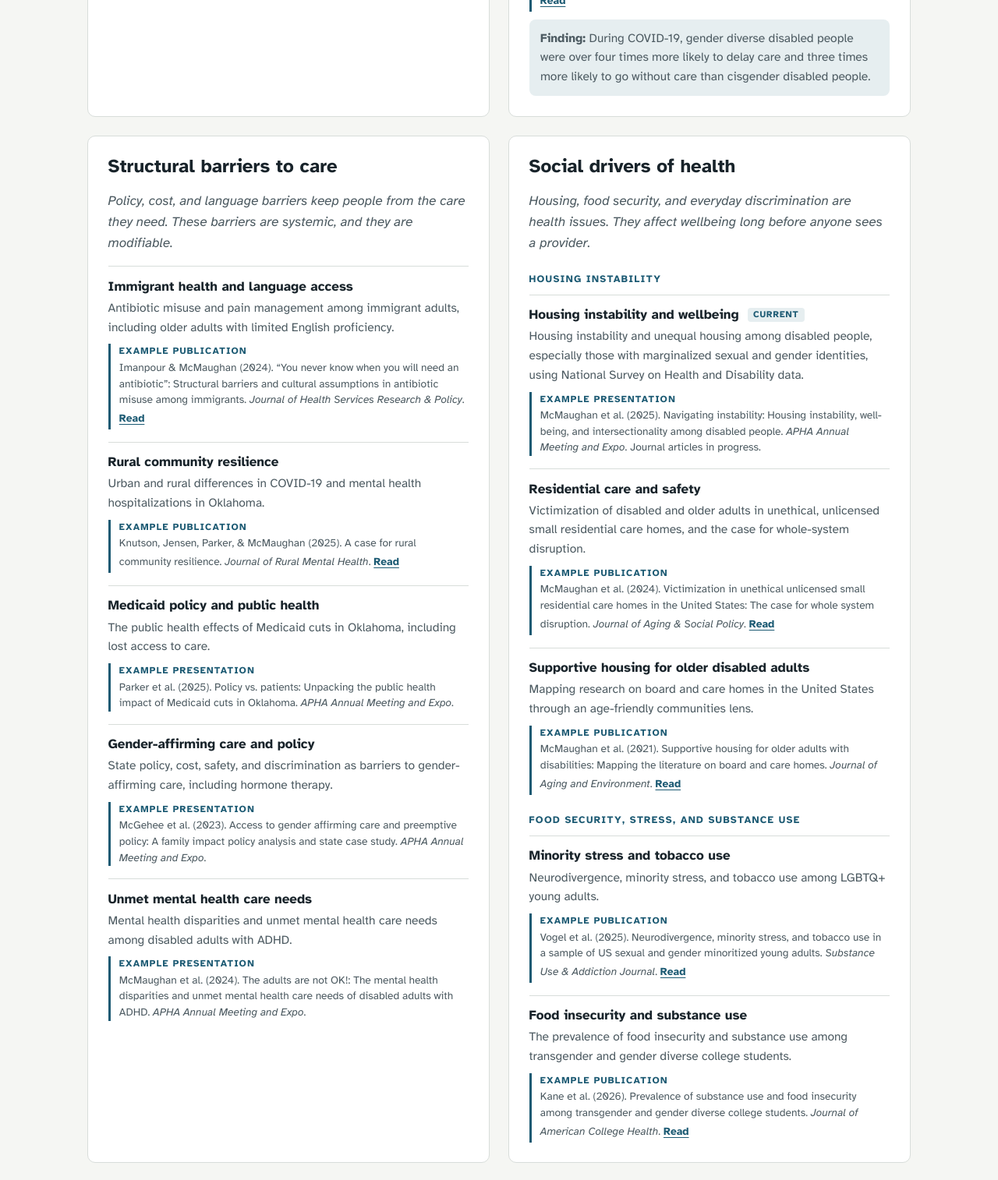
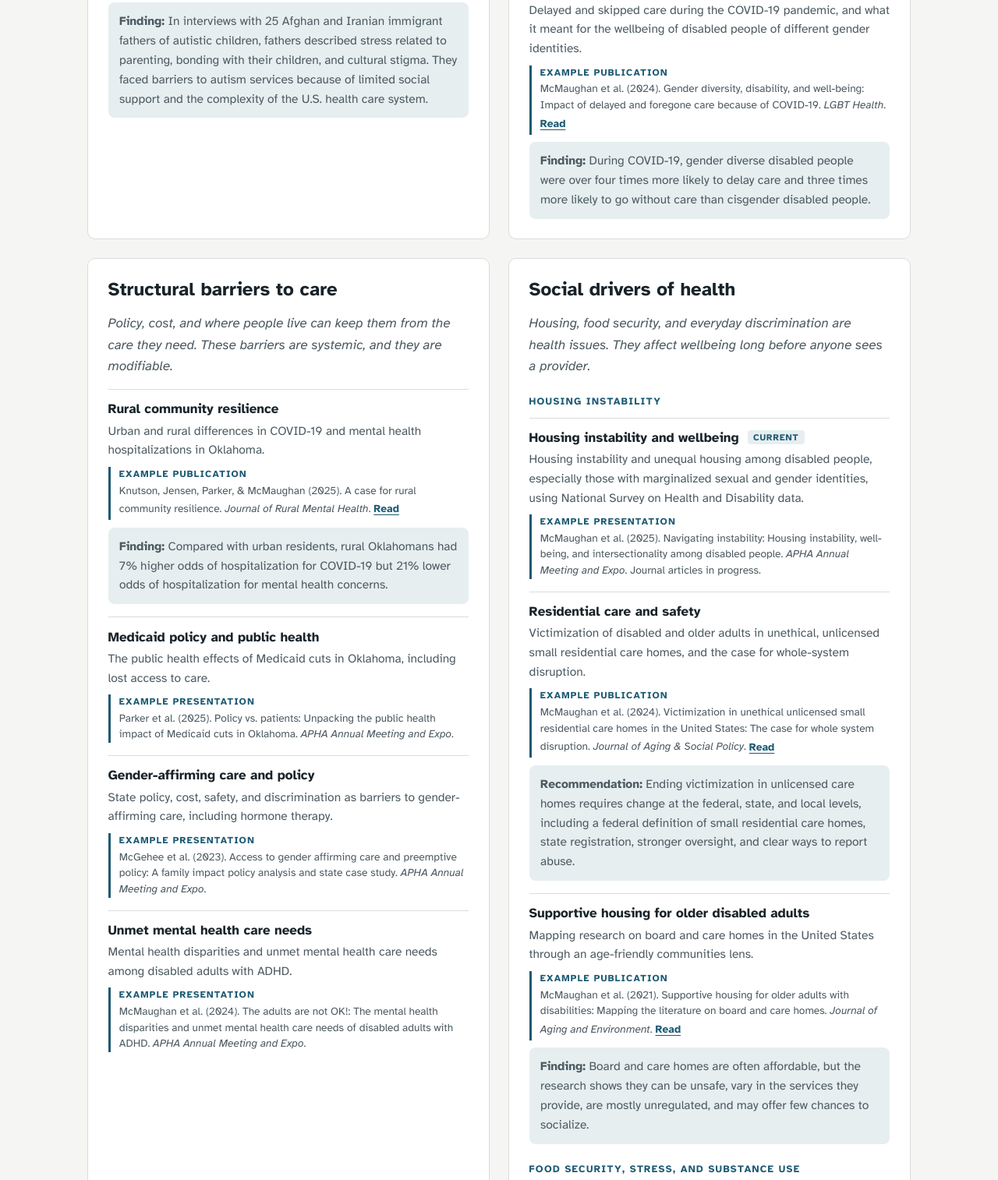
Before and after one commit to djmcmaughan/dwrc-website, a plain HTML site: page index.html in a window 1280 px wide. Shown: the part 1954-3468 px from the top of the page at 78% size. Drawn offline with Linux system fonts and the light colour scheme.

Commit message:
Add findings for each research paper; remove antibiotic use paper
Co-Authored-By: Claude Opus 5.5 <noreply@anthropic.com>
Claude-Session: https://claude.ai/code/session_01UUfieSbDqaBByLvSVYSbmw

```diff
--- a/index.html
+++ b/index.html
@@ -223,7 +223,7 @@ footer ul{display:flex;gap:1.1rem;list-style:none;padding:0;margin:0;flex-wrap:w
           <ul>
             <li><strong>Meaningful Social Inclusion study</strong><p>A community-based, mixed methods study of social inclusion and mental wellbeing among autistic adolescents and young adults. Autistic community members helped design it.</p><p class="cite"><span class="ex-label">Example publication</span>McMaughan et al. (2024). Meaningful social inclusion and mental well-being among autistic adolescents and emerging adults: Protocol for a community-based mixed methods study. <i>JMIR Research Protocols</i>. <a href="https://doi.org/10.2196/52658">Read<span class="sr-only"> McMaughan et al. (2024) in JMIR Research Protocols</span></a></p></li>
             <li><strong>Mental health hospitalizations</strong><p>Using national hospital discharge data, we examine how often autistic youth and young adults are hospitalized for mental health reasons and what those stays cost. High rates are a sign that community-based mental health care is missing.</p><p class="cite"><span class="ex-label">Example publication</span>McMaughan et al. (2023). Mental health–related hospitalizations among adolescents and emerging adults with autism in the United States. <i>Autism</i>. <a href="https://doi.org/10.1177/13623613221143592">Read<span class="sr-only"> McMaughan et al. (2023) in Autism</span></a></p><p class="finding"><b>Finding:</b> Autistic young people were almost 11 times more likely to be hospitalized for mental health reasons than young people with other complex and chronic conditions, and twice as likely as their peers without those conditions. These stays cost an estimated $106 million in 2016.</p></li>
-            <li><strong>Immigrant families and autism services</strong><p>Interviews with immigrant fathers of autistic children about what helped and what got in the way when they looked for services.</p><p class="cite"><span class="ex-label">Example publication</span>Imanpour, McGehee, &amp; McMaughan (2025). “As immigrants we are all lost in our autism journey.” <i>Research in Autism</i>. <a href="https://doi.org/10.1016/j.reia.2025.202588">Read<span class="sr-only"> Imanpour, McGehee, &amp; McMaughan (2025) in Research in Autism</span></a></p></li>
+            <li><strong>Immigrant families and autism services</strong><p>Interviews with immigrant fathers of autistic children about what helped and what got in the way when they looked for services.</p><p class="cite"><span class="ex-label">Example publication</span>Imanpour, McGehee, &amp; McMaughan (2025). “As immigrants we are all lost in our autism journey.” <i>Research in Autism</i>. <a href="https://doi.org/10.1016/j.reia.2025.202588">Read<span class="sr-only"> Imanpour, McGehee, &amp; McMaughan (2025) in Research in Autism</span></a></p><p class="finding"><b>Finding:</b> In interviews with 25 Afghan and Iranian immigrant fathers of autistic children, fathers described stress related to parenting, bonding with their children, and cultural stigma. They faced barriers to autism services because of limited social support and the complexity of the U.S. health care system.</p></li>
           </ul>
         </article>
         <article class="area">
@@ -231,16 +231,15 @@ footer ul{display:flex;gap:1.1rem;list-style:none;padding:0;margin:0;flex-wrap:w
           <p class="theme">Disabled LGBTQ+ people face compounding barriers in health care. We document where the system falls short and what needs to change.</p>
           <ul>
             <li><strong>National Survey on Health and Disability</strong><p>Discrimination and unmet health care needs among disabled adults, including transgender and gender diverse people.</p><p class="cite"><span class="ex-label">Example publication</span>Mulcahy et al. (2022). Gender identity, disability, and unmet healthcare needs among disabled people living in the community in the United States. <i>International Journal of Environmental Research and Public Health</i>. <a href="https://doi.org/10.3390/ijerph19052588">Read<span class="sr-only"> Mulcahy et al. (2022) in International Journal of Environmental Research and Public Health</span></a></p><p class="finding"><b>Finding:</b> Transgender people with disabilities are more likely to have unmet health care needs than cisgender people with disabilities.</p></li>
-            <li><strong>Experiences in health care</strong><p>Disabled sexual and gender minority patients, including autistic LGBTQ+ people, describe their interactions with health care providers.</p><p class="cite"><span class="ex-label">Example publication</span>Mulcahy et al. (2025). Experiences of patients with disabilities and sexual or gender minority status during healthcare interactions. <i>Journal of Public Health</i>. <a href="https://doi.org/10.1007/s10389-023-02145-3">Read<span class="sr-only"> Mulcahy et al. (2025) in Journal of Public Health</span></a></p></li>
+            <li><strong>Experiences in health care</strong><p>Disabled sexual and gender minority patients, including autistic LGBTQ+ people, describe their interactions with health care providers.</p><p class="cite"><span class="ex-label">Example publication</span>Mulcahy et al. (2025). Experiences of patients with disabilities and sexual or gender minority status during healthcare interactions. <i>Journal of Public Health</i>. <a href="https://doi.org/10.1007/s10389-023-02145-3">Read<span class="sr-only"> Mulcahy et al. (2025) in Journal of Public Health</span></a></p><p class="finding"><b>Finding:</b> Almost three in four (72.2%) LGBTQ+ people with disabilities avoided discussing their gender or sexual identity with their health care providers. Many described fear, distrust, and avoidance of care (40.1%) or having treatment dismissed or denied (30.5%).</p></li>
             <li><strong>COVID-19 and delayed care</strong><p>Delayed and skipped care during the COVID-19 pandemic, and what it meant for the wellbeing of disabled people of different gender identities.</p><p class="cite"><span class="ex-label">Example publication</span>McMaughan et al. (2024). Gender diversity, disability, and well-being: Impact of delayed and foregone care because of COVID-19. <i>LGBT Health</i>. <a href="https://doi.org/10.1089/lgbt.2022.0385">Read<span class="sr-only"> McMaughan et al. (2024) in LGBT Health</span></a></p><p class="finding"><b>Finding:</b> During COVID-19, gender diverse disabled people were over four times more likely to delay care and three times more likely to go without care than cisgender disabled people.</p></li>
           </ul>
         </article>
         <article class="area">
           <h3>Structural barriers to care</h3>
-          <p class="theme">Policy, cost, and language barriers keep people from the care they need. These barriers are systemic, and they are modifiable.</p>
+          <p class="theme">Policy, cost, and where people live can keep them from the care they need. These barriers are systemic, and they are modifiable.</p>
           <ul>
-            <li><strong>Immigrant health and language access</strong><p>Antibiotic misuse and pain management among immigrant adults, including older adults with limited English proficiency.</p><p class="cite"><span class="ex-label">Example publication</span>Imanpour &amp; McMaughan (2024). “You never know when you will need an antibiotic”: Structural barriers and cultural assumptions in antibiotic misuse among immigrants. <i>Journal of Health Services Research &amp; Policy</i>. <a href="https://doi.org/10.1177/13558196241252748">Read<span class="sr-only"> Imanpour &amp; McMaughan (2024) in Journal of Health Services Research &amp; Policy</span></a></p></li>
-            <li><strong>Rural community resilience</strong><p>Urban and rural differences in COVID-19 and mental health hospitalizations in Oklahoma.</p><p class="cite"><span class="ex-label">Example publication</span>Knutson, Jensen, Parker, &amp; McMaughan (2025). A case for rural community resilience. <i>Journal of Rural Mental Health</i>. <a href="https://doi.org/10.1037/rmh0000316">Read<span class="sr-only"> Knutson, Jensen, Parker, &amp; McMaughan (2025) in Journal of Rural Mental Health</span></a></p></li>
+            <li><strong>Rural community resilience</strong><p>Urban and rural differences in COVID-19 and mental health hospitalizations in Oklahoma.</p><p class="cite"><span class="ex-label">Example publication</span>Knutson, Jensen, Parker, &amp; McMaughan (2025). A case for rural community resilience. <i>Journal of Rural Mental Health</i>. <a href="https://doi.org/10.1037/rmh0000316">Read<span class="sr-only"> Knutson, Jensen, Parker, &amp; McMaughan (2025) in Journal of Rural Mental Health</span></a></p><p class="finding"><b>Finding:</b> Compared with urban residents, rural Oklahomans had 7% higher odds of hospitalization for COVID-19 but 21% lower odds of hospitalization for mental health concerns.</p></li>
             <li><strong>Medicaid policy and public health</strong><p>The public health effects of Medicaid cuts in Oklahoma, including lost access to care.</p><p class="cite"><span class="ex-label">Example presentation</span>Parker et al. (2025). Policy vs. patients: Unpacking the public health impact of Medicaid cuts in Oklahoma. <i>APHA Annual Meeting and Expo</i>.</p></li>
             <li><strong>Gender-affirming care and policy</strong><p>State policy, cost, safety, and discrimination as barriers to gender-affirming care, including hormone therapy.</p><p class="cite"><span class="ex-label">Example presentation</span>McGehee et al. (2023). Access to gender affirming care and preemptive policy: A family impact policy analysis and state case study. <i>APHA Annual Meeting and Expo</i>.</p></li>
             <li><strong>Unmet mental health care needs</strong><p>Mental health disparities and unmet mental health care needs among disabled adults with ADHD.</p><p class="cite"><span class="ex-label">Example presentation</span>McMaughan et al. (2024). The adults are not OK!: The mental health disparities and unmet mental health care needs of disabled adults with ADHD. <i>APHA Annual Meeting and Expo</i>.</p></li>
@@ -253,15 +252,15 @@ footer ul{display:flex;gap:1.1rem;list-style:none;padding:0;margin:0;flex-wrap:w
             <h4>Housing instability</h4>
             <ul>
             <li><strong>Housing instability and wellbeing <span class="tag">Current</span></strong><p>Housing instability and unequal housing among disabled people, especially those with marginalized sexual and gender identities, using National Survey on Health and Disability data.</p><p class="cite"><span class="ex-label">Example presentation</span>McMaughan et al. (2025). Navigating instability: Housing instability, well-being, and intersectionality among disabled people. <i>APHA Annual Meeting and Expo</i>. Journal articles in progress.</p></li>
-            <li><strong>Residential care and safety</strong><p>Victimization of disabled and older adults in unethical, unlicensed small residential care homes, and the case for whole-system disruption.</p><p class="cite"><span class="ex-label">Example publication</span>McMaughan et al. (2024). Victimization in unethical unlicensed small residential care homes in the United States: The case for whole system disruption. <i>Journal of Aging &amp; Social Policy</i>. <a href="https://doi.org/10.1080/08959420.2023.2195788">Read<span class="sr-only"> McMaughan et al. (2024) in Journal of Aging &amp; Social Policy</span></a></p></li>
-            <li><strong>Supportive housing for older disabled adults</strong><p>Mapping research on board and care homes in the United States through an age-friendly communities lens.</p><p class="cite"><span class="ex-label">Example publication</span>McMaughan et al. (2021). Supportive housing for older adults with disabilities: Mapping the literature on board and care homes. <i>Journal of Aging and Environment</i>. <a href="https://doi.org/10.1080/26892618.2020.1858383">Read<span class="sr-only"> McMaughan et al. (2021) in Journal of Aging and Environment</span></a></p></li>
+            <li><strong>Residential care and safety</strong><p>Victimization of disabled and older adults in unethical, unlicensed small residential care homes, and the case for whole-system disruption.</p><p class="cite"><span class="ex-label">Example publication</span>McMaughan et al. (2024). Victimization in unethical unlicensed small residential care homes in the United States: The case for whole system disruption. <i>Journal of Aging &amp; Social Policy</i>. <a href="https://doi.org/10.1080/08959420.2023.2195788">Read<span class="sr-only"> McMaughan et al. (2024) in Journal of Aging &amp; Social Policy</span></a></p><p class="finding"><b>Recommendation:</b> Ending victimization in unlicensed care homes requires change at the federal, state, and local levels, including a federal definition of small residential care homes, state registration, stronger oversight, and clear ways to report abuse.</p></li>
+            <li><strong>Supportive housing for older disabled adults</strong><p>Mapping research on board and care homes in the United States through an age-friendly communities lens.</p><p class="cite"><span class="ex-label">Example publication</span>McMaughan et al. (2021). Supportive housing for older adults with disabilities: Mapping the literature on board and care homes. <i>Journal of Aging and Environment</i>. <a href="https://doi.org/10.1080/26892618.2020.1858383">Read<span class="sr-only"> McMaughan et al. (2021) in Journal of Aging and Environment</span></a></p><p class="finding"><b>Finding:</b> Board and care homes are often affordable, but the research shows they can be unsafe, vary in the services they provide, are mostly unregulated, and may offer few chances to socialize.</p></li>
             </ul>
           </div>
           <div class="subarea">
             <h4>Food security, stress, and substance use</h4>
             <ul>
-            <li><strong>Minority stress and tobacco use</strong><p>Neurodivergence, minority stress, and tobacco use among LGBTQ+ young adults.</p><p class="cite"><span class="ex-label">Example publication</span>Vogel et al. (2025). Neurodivergence, minority stress, and tobacco use in a sample of US sexual and gender minoritized young adults. <i>Substance Use &amp; Addiction Journal</i>. <a href="https://doi.org/10.1177/29767342251338946">Read<span class="sr-only"> Vogel et al. (2025) in Substance Use &amp; Addiction Journal</span></a></p></li>
-            <li><strong>Food insecurity and substance use</strong><p>The prevalence of food insecurity and substance use among transgender and gender diverse college students.</p><p class="cite"><span class="ex-label">Example publication</span>Kane et al. (2026). Prevalence of substance use and food insecurity among transgender and gender diverse college students. <i>Journal of American College Health</i>. <a href="https://doi.org/10.1080/07448481.2025.2611280">Read<span class="sr-only"> Kane et al. (2026) in Journal of American College Health</span></a></p></li>
+            <li><strong>Minority stress and tobacco use</strong><p>Neurodivergence, minority stress, and tobacco use among LGBTQ+ young adults.</p><p class="cite"><span class="ex-label">Example publication</span>Vogel et al. (2025). Neurodivergence, minority stress, and tobacco use in a sample of US sexual and gender minoritized young adults. <i>Substance Use &amp; Addiction Journal</i>. <a href="https://doi.org/10.1177/29767342251338946">Read<span class="sr-only"> Vogel et al. (2025) in Substance Use &amp; Addiction Journal</span></a></p><p class="finding"><b>Finding:</b> Over a third (36.1%) of LGBTQ+ young adults in the study were neurodivergent. Neurodivergent young adults had higher odds of mental health symptoms, cigarette use, and e-cigarette use.</p></li>
+            <li><strong>Food insecurity and substance use</strong><p>The prevalence of food insecurity and substance use among transgender and gender diverse college students.</p><p class="cite"><span class="ex-label">Example publication</span>Kane et al. (2026). Prevalence of substance use and food insecurity among transgender and gender diverse college students. <i>Journal of American College Health</i>. <a href="https://doi.org/10.1080/07448481.2025.2611280">Read<span class="sr-only"> Kane et al. (2026) in Journal of American College Health</span></a></p><p class="finding"><b>Finding:</b> Transgender and gender diverse students had higher odds of using hallucinogens, cannabis, prescription stimulants, and cocaine than their cisgender peers, and were more likely to report problems caused by their substance use.</p></li>
             </ul>
           </div>
         </article>
```
